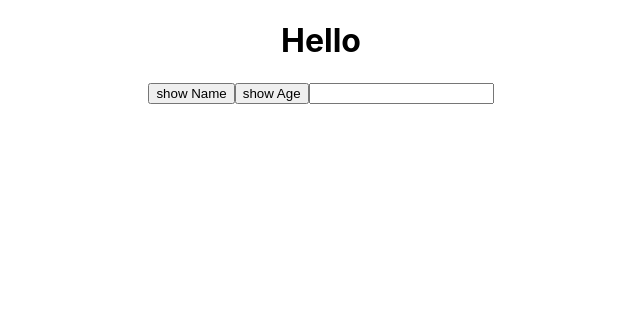
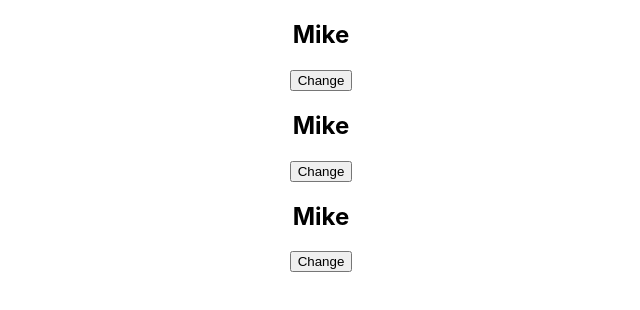
Before and after one commit to GraceJoo26/voca, a React (Create React App) app: page / in a window 1280 px wide. Shown: the top 310 px of the page, without its empty margins (319-959 px from the left). Built offline with nearby package versions, Linux system fonts and the light colour scheme.

Commit message:
7강-useState : 변화감지 후 바로바로 변동되게

```diff
--- a/src/App.js
+++ b/src/App.js
@@ -4,6 +4,8 @@
   return (
     <div className="App">
       <Hello />
+      <Hello />
+      <Hello />
     </div>
   );
 }
--- a/src/component/Hello.js
+++ b/src/component/Hello.js
@@ -1,31 +1,21 @@
+import { useState } from "react";
 export default function Hello() {
-  function showName() {
-    console.log("Mike");
-  }
-  function showAge(age) {
-    console.log(age);
-  }
-  function showText(txt) {
-    console.log(txt);
-  }
+  //let name = "Mike";
+  const [name, setName] = useState("Mike");
+
+  /* function changeName() {
+    setName(name === "Mike" ? "Jane" : "Mike");
+  } */
   return (
     <div>
-      <h1>Hello</h1>
-      <button onClick={showName}>show Name</button>
+      <h2>{name}</h2>
       <button
         onClick={() => {
-          showAge(30);
+          setName(name === "Mike" ? "Jane" : "Mike");
         }}
       >
-        show Age
+        Change
       </button>
-      <input
-        type="text"
-        onChange={(e) => {
-          const txt = e.target.value;
-          console.log(txt);
-        }}
-      ></input>
     </div>
   );
 }
```
